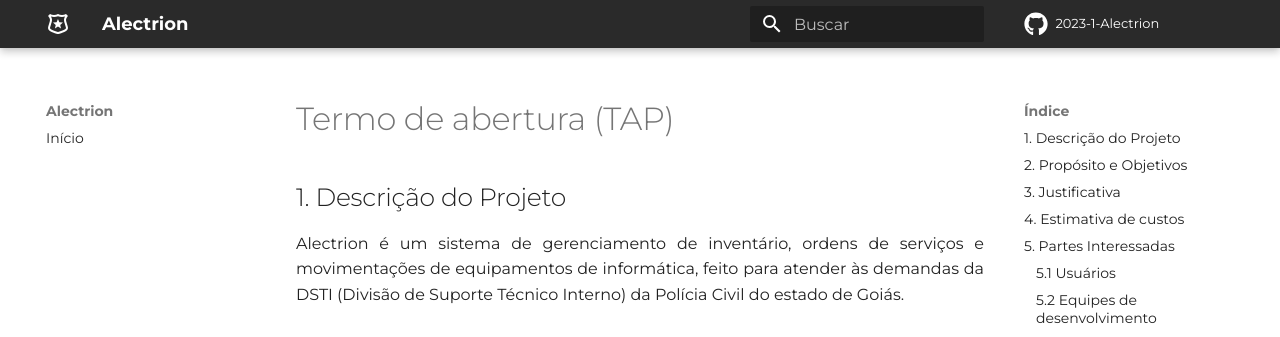
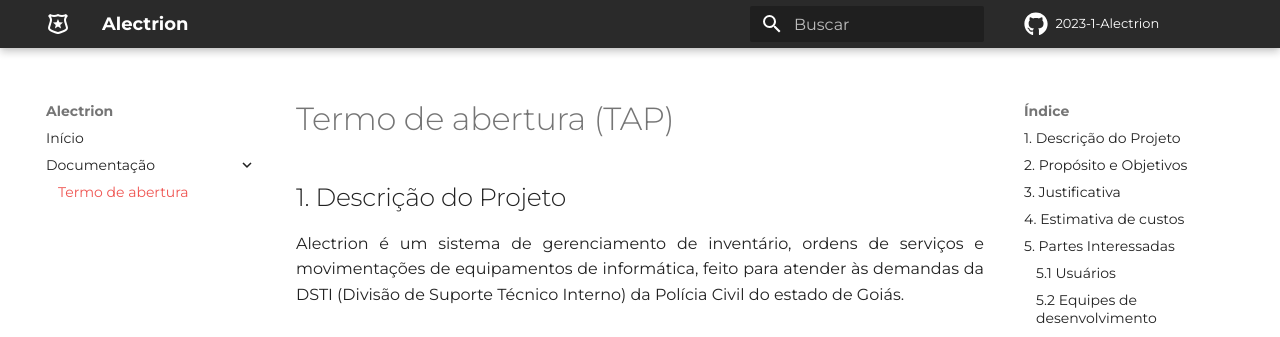
Before and after one commit to fga-eps-mds/2023-1-Alectrion-DOC, an MkDocs documentation site: the page built from docs/documentacao/tap.md, in a window 1280 px wide. Shown: the top 337 px of the page. Built offline with MkDocs 1.6.1 and Material for MkDocs 9.7.7, drawn with Linux system fonts in a browser that asks for light colours; some web fonts are replaced; comment, search, counter and statistics services are not loaded.

Commit message:
alteracao path

```diff
--- a/mkdocs.yml
+++ b/mkdocs.yml
@@ -21,5 +21,6 @@ extra_css:
 
 nav:
   - Início: index.md
-
+  - Documentação:
+    - Termo de abertura: documentacao/tap.md
 dev_addr: "0.0.0.0:8000"
```
